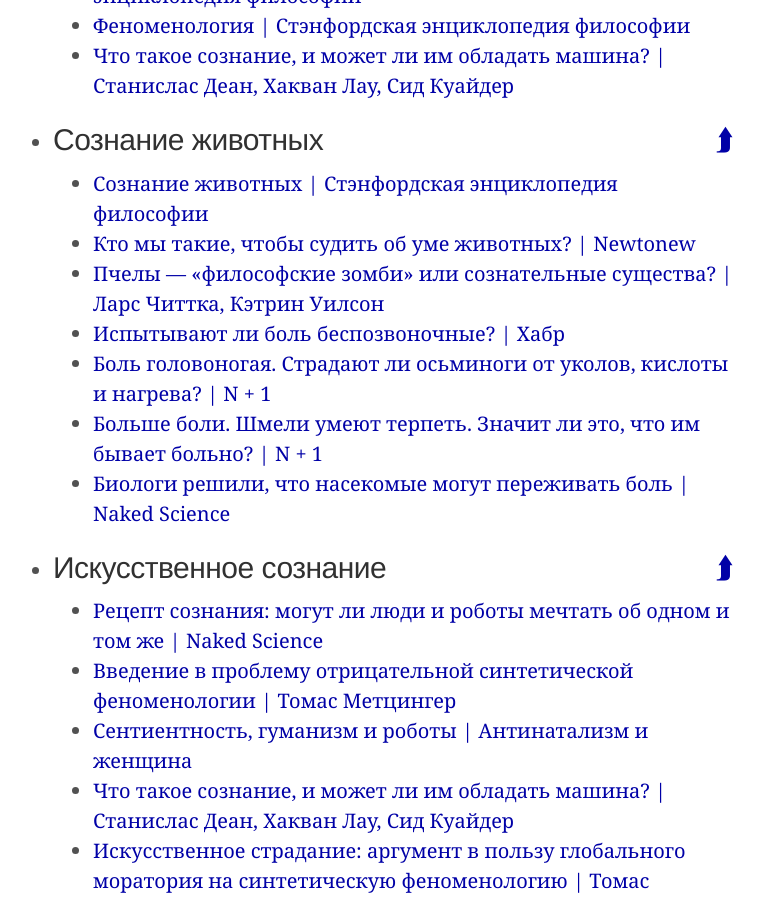
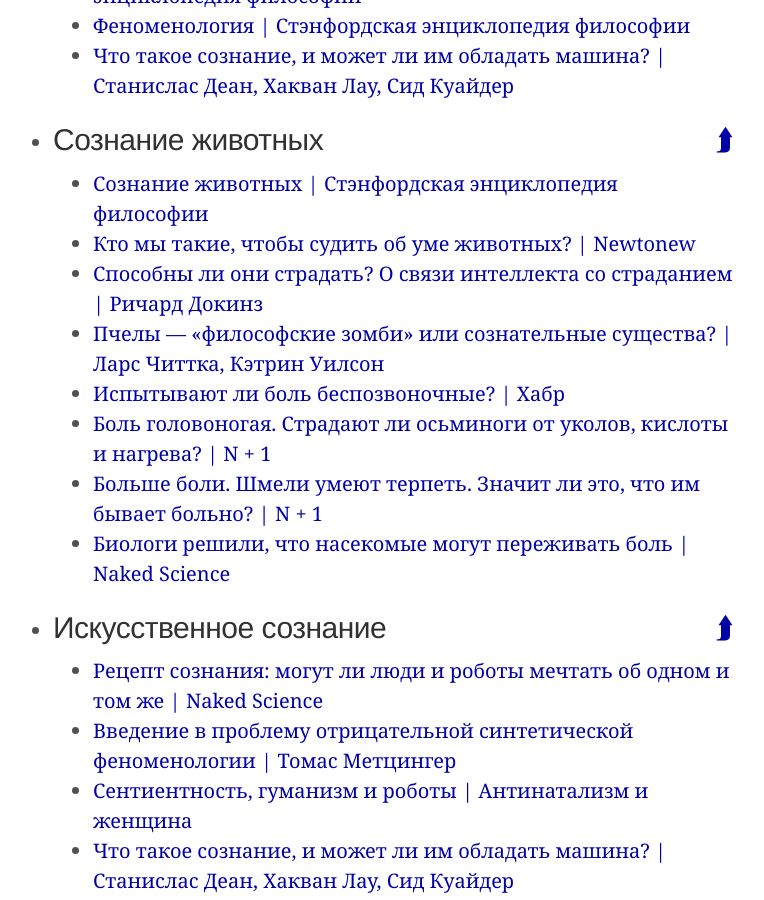
Before and after one commit to ReducingSuffering/reducingsuffering.github.io, a Jekyll site: the page built from index.md, in a window 1280 px wide and 900 px high, scrolled down 24491 px. Shown: the whole window, without its empty margins (267-1031 px from the left). Built offline with Jekyll 4.4.1, drawn with Linux system fonts in a browser that asks for light colours.

Commit message:
Update consciousness.html

```diff
--- a/_lists/consciousness.html
+++ b/_lists/consciousness.html
@@ -32,6 +32,7 @@ sublists:
   nodes:
   - 481 # Сознание животных — Стэнфордская Энциклопедия Философии
   - 203 # Кто мы такие, чтобы судить об уме животных? — Newtonew
+  - 801 # Способны ли они страдать? О связи интеллекта со страданием — Ричард Докинз
   - 393 # Пчёлы — «философские зомби» или сознательные существа? — Ларс Читтка, Кэтрин Уилсон
   - 237 # Испытывают ли боль беспозвоночные? — Фанерозой
   - 437 # Боль головоногая — N + 1
```
